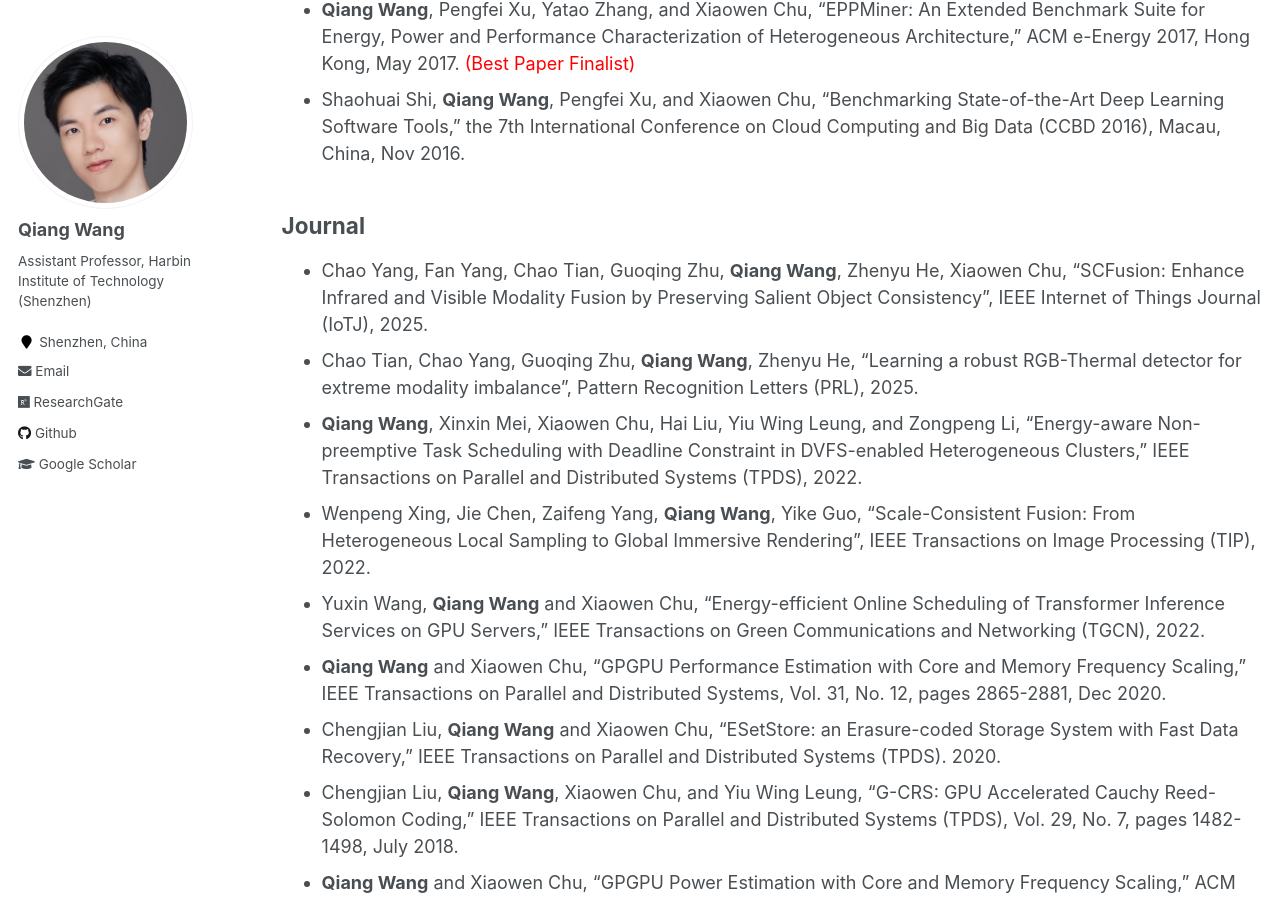
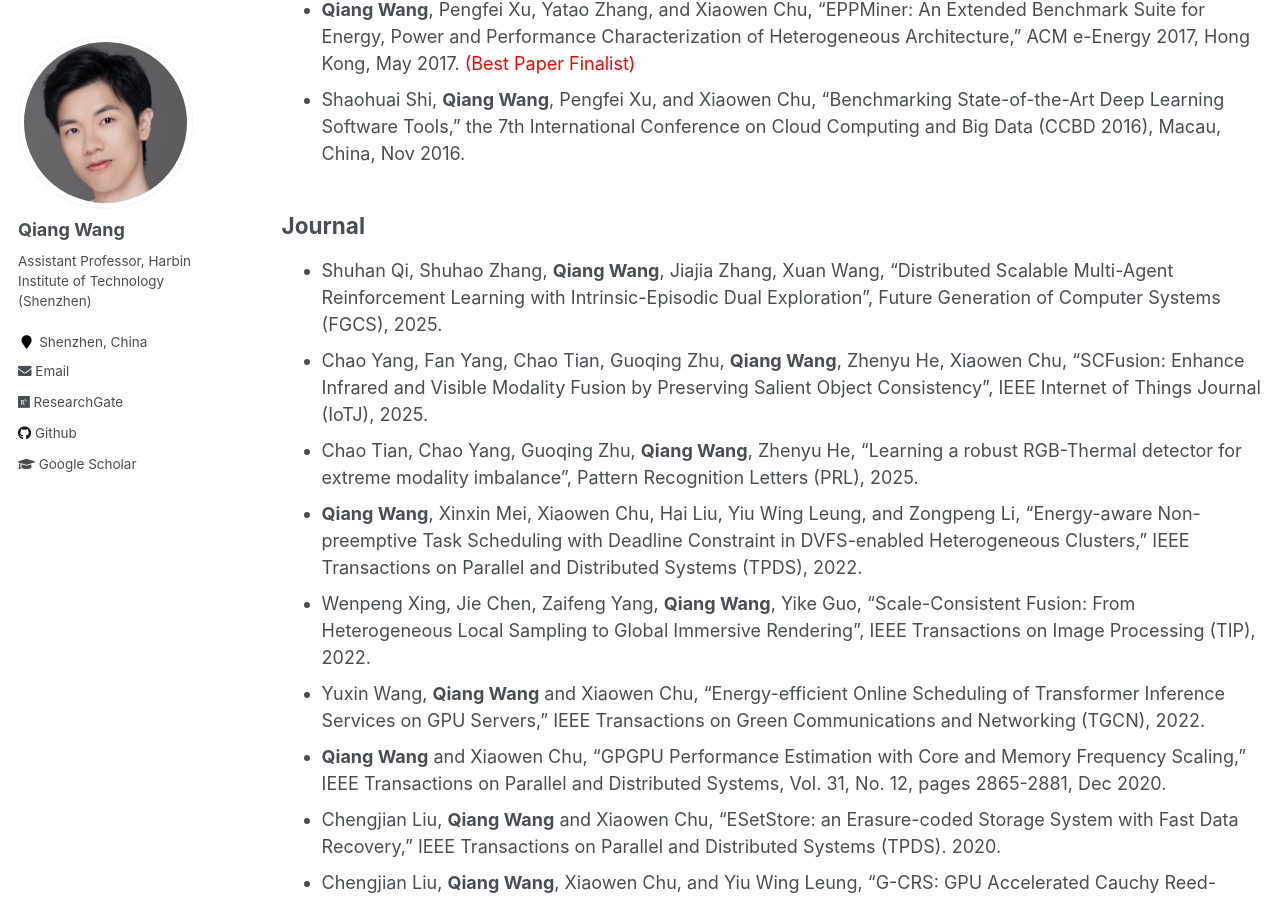
Before and after one commit to blackjack2015/blackjack2015.github.io, a Jekyll site: the page built from _pages/publications.md, in a window 1280 px wide and 900 px high, scrolled down 3912 px. Built offline with Jekyll 4.4.1, drawn with Linux system fonts in a browser that asks for light colours.

Commit message:
Update publications.md

```diff
--- a/_pages/publications.md
+++ b/_pages/publications.md
@@ -68,6 +68,7 @@ author_profile: true
 + Shaohuai Shi, **Qiang Wang**, Pengfei Xu, and Xiaowen Chu, "Benchmarking State-of-the-Art Deep Learning Software Tools," the 7th International Conference on Cloud Computing and Big Data (CCBD 2016), Macau, China, Nov 2016.
 
 ## Journal
++ Shuhan Qi, Shuhao Zhang, **Qiang Wang**, Jiajia Zhang, Xuan Wang, "Distributed Scalable Multi-Agent Reinforcement Learning with Intrinsic-Episodic Dual Exploration", Future Generation of Computer Systems (FGCS), 2025.
 + Chao Yang, Fan Yang, Chao Tian, Guoqing Zhu, **Qiang Wang**, Zhenyu He, Xiaowen Chu, "SCFusion: Enhance Infrared and Visible Modality Fusion by Preserving Salient Object Consistency", IEEE Internet of Things Journal (IoTJ), 2025.
 + Chao Tian, Chao Yang, Guoqing Zhu, **Qiang Wang**, Zhenyu He, "Learning a robust RGB-Thermal detector for extreme modality imbalance", Pattern Recognition Letters (PRL), 2025.
 + **Qiang Wang**, Xinxin Mei, Xiaowen Chu, Hai Liu, Yiu Wing Leung, and Zongpeng Li, “Energy-aware Non-preemptive Task Scheduling with Deadline Constraint in DVFS-enabled Heterogeneous Clusters,” IEEE Transactions on Parallel and Distributed Systems (TPDS), 2022.
```
